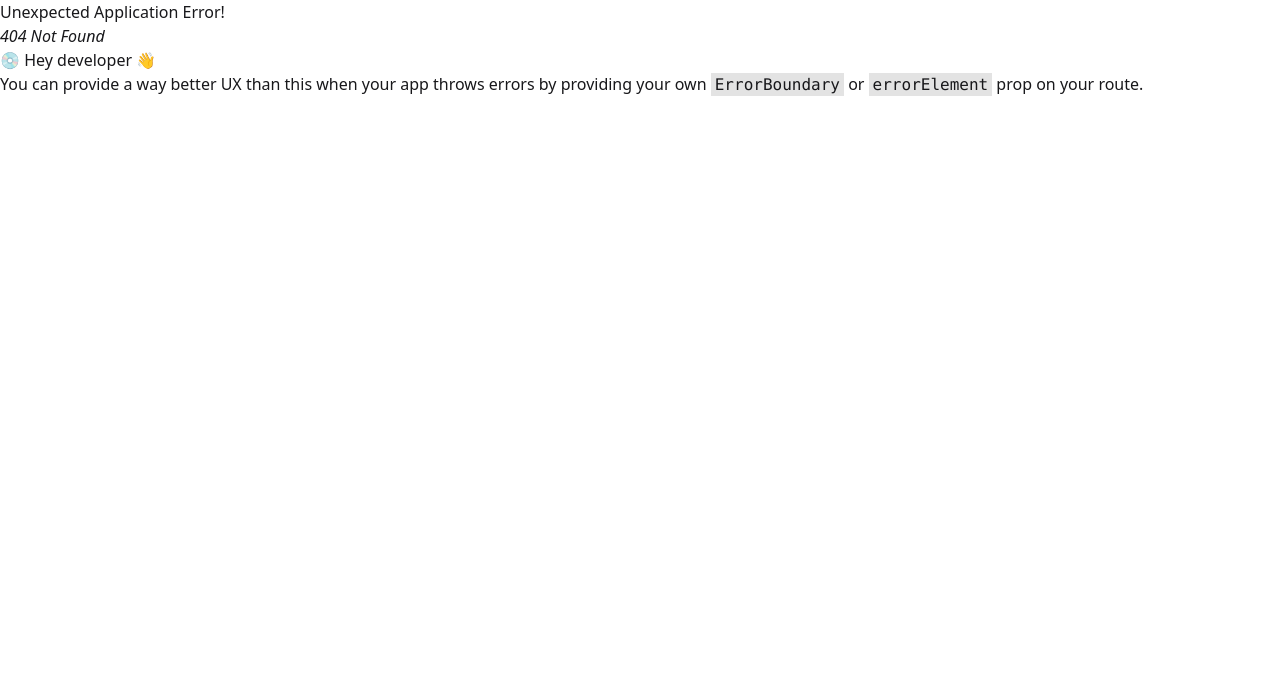
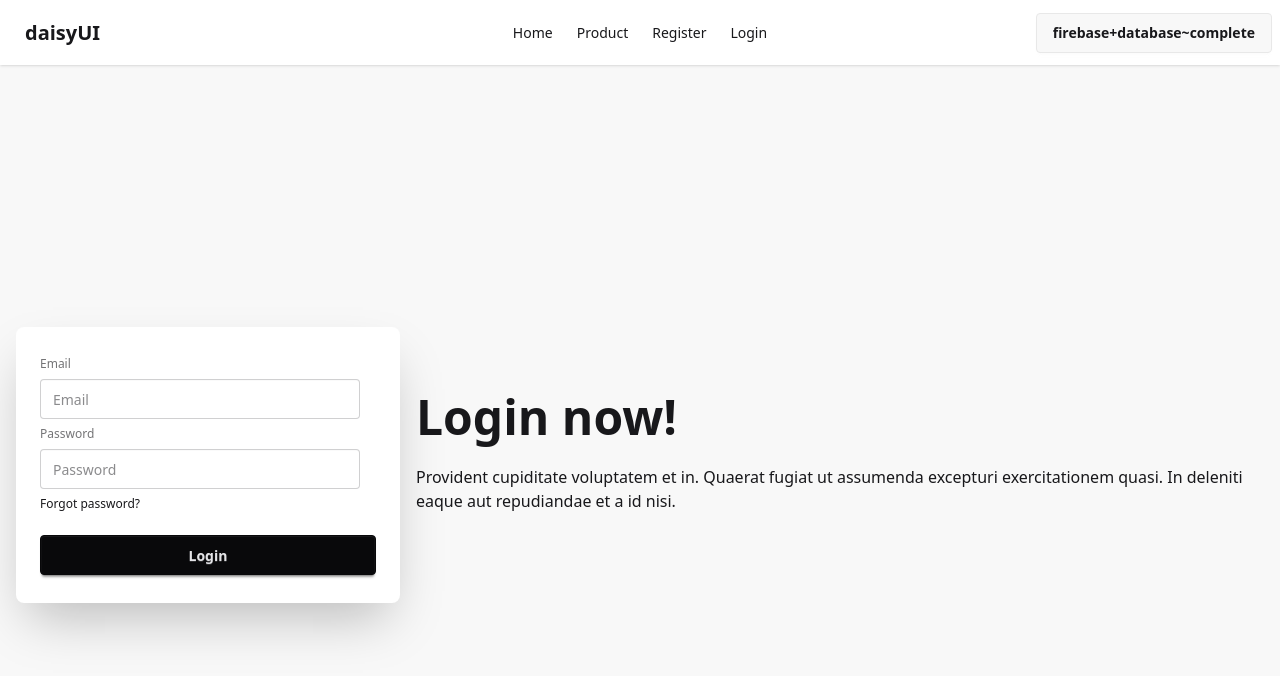
Before and after one commit to RHrakib1/review-client, a React (Vite) app: page /login in a window 1280 px wide. Before the commit this address had no page. Shown: the top 676 px of the page. Built offline with nearby package versions, Linux system fonts and the light colour scheme.

Commit message:
add to the restart

```diff
--- /dev/null
+++ b/src/Home.jsx
@@ -0,0 +1,12 @@
+import React from 'react'
+import Navbar from './Navbar'
+import { Outlet } from 'react-router-dom'
+
+export default function Home() {
+    return (
+        <div>
+            <Navbar></Navbar>
+            <Outlet></Outlet>
+        </div>
+    )
+}
--- /dev/null
+++ b/src/Login.jsx
@@ -0,0 +1,40 @@
+import React from 'react'
+
+export default function Login() {
+    const hendlelogin = e => {
+        const data = e.target
+        const email = data.email.value
+        const password = data.password.value
+        const objdata = { email, password }
+        console.log(objdata)
+    }
+    return (
+        <div>
+            <div className="hero bg-base-200 min-h-screen">
+                <div className="hero-content flex-col lg:flex-row-reverse">
+                    <div className="text-center lg:text-left">
+                        <h1 className="text-5xl font-bold">Login now!</h1>
+                        <p className="py-6">
+                            Provident cupiditate voluptatem et in. Quaerat fugiat ut assumenda excepturi exercitationem
+                            quasi. In deleniti eaque aut repudiandae et a id nisi.
+                        </p>
+                    </div>
+                    <div className="card bg-base-100 w-full max-w-sm shrink-0 shadow-2xl">
+                        <div className="card-body">
+                            <form onClick={hendlelogin}>
+                                <fieldset className="fieldset">
+                                    <label className="label">Email</label>
+                                    <input name='email' type="email" className="input" placeholder="Email" />
+                                    <label className="label">Password</label>
+                                    <input name='password' type="password" className="input" placeholder="Password" />
+                                    <div><a className="link link-hover">Forgot password?</a></div>
+                                    <button className="btn btn-neutral mt-4">Login</button>
+                                </fieldset>
+                            </form>
+                        </div>
+                    </div>
+                </div>
+            </div>
+        </div>
+    )
+}
--- /dev/null
+++ b/src/Navbar.jsx
@@ -0,0 +1,39 @@
+import React from 'react'
+import { Link } from 'react-router-dom'
+
+export default function Navbar() {
+
+    const links = <>
+        <Link to='/'><li><a>Home</a></li></Link>
+        <Link to='/viewproduct'><li><a>Product</a></li></Link>
+        <Link to='/register'><li><a>Register</a></li></Link>
+        <Link to='/login'><li><a>Login</a></li></Link>
+    </>
+    return (
+        <div>
+            <div className="navbar bg-base-100 shadow-sm">
+                <div className="navbar-start">
+                    <div className="dropdown">
+                        <div tabIndex={0} role="button" className="btn btn-ghost lg:hidden">
+                            <svg xmlns="http://www.w3.org/2000/svg" className="h-5 w-5" fill="none" viewBox="0 0 24 24" stroke="currentColor"> <path strokeLinecap="round" strokeLinejoin="round" strokeWidth="2" d="M4 6h16M4 12h8m-8 6h16" /> </svg>
+                        </div>
+                        <ul
+                            tabIndex={0}
+                            className="menu menu-sm dropdown-content bg-base-100 rounded-box z-1 mt-3 w-52 p-2 shadow">
+                            {links}
+                        </ul>
+                    </div>
+                    <a className="btn btn-ghost text-xl">daisyUI</a>
+                </div>
+                <div className="navbar-center hidden lg:flex">
+                    <ul className="menu menu-horizontal px-1">
+                        {links}
+                    </ul>
+                </div>
+                <div className="navbar-end">
+                    <a className="btn">firebase+database~complete</a>
+                </div>
+            </div>
+        </div>
+    )
+}
--- /dev/null
+++ b/src/Register.jsx
@@ -0,0 +1,35 @@
+import React from 'react'
+
+export default function Register() {
+    const hendleregister = (e) => {
+        const data = e.target
+        const email = data.email.value
+        const password = data.password.value
+        const objdata = { email, password }
+        console.log(objdata)
+    }
+    return (
+        <div>
+            <div className="hero bg-base-200 min-h-screen">
+                <div className="hero-content flex-col lg:flex-row-reverse">
+                    <div className="text-center lg:text-left">
+                        <h1 className="text-5xl font-bold">Register First!</h1>
+                    </div>
+                    <div className="card bg-base-100 w-full max-w-sm shrink-0 shadow-2xl">
+                        <div className="card-body">
+                            <form onSubmit={hendleregister}>
+                                <fieldset className="fieldset">
+                                    <label className="label">Email</label>
+                                    <input type="email" className="input" placeholder="Email" />
+                                    <label className="label">Password</label>
+                                    <input type="password" className="input" placeholder="Password" />
+                                    <button className="btn btn-neutral mt-4">Register</button>
+                                </fieldset>
+                            </form>
+                        </div>
+                    </div>
+                </div>
+            </div>
+        </div>
+    )
+}
--- a/src/main.jsx
+++ b/src/main.jsx
@@ -8,11 +8,18 @@ import {
 } from "react-router-dom";
 import View from './View.jsx';
 import Update from './Update.jsx';
+import Login from './Login.jsx';
+import Register from './Register.jsx';
+import Home from './Home.jsx';
 
 const router = createBrowserRouter([
   {
     path: "/",
-    element: <App></App>,
+    element: <Home></Home>,
+    children: [
+      {
+        index: true,
+        element: <App></App>
       },
       {
         path: '/viewproduct',
@@ -23,7 +30,18 @@ const router = createBrowserRouter([
         path: '/updateproduct/:id',
         element: <Update></Update>,
         loader: ({ params }) => fetch(`http://localhost:5000/products/${params.id}`)
+      },
+      {
+        path: '/login',
+        element: <Login></Login>
+      },
+      {
+        path: '/register',
+        element: <Register></Register>
       }
+    ]
+  },
+
 ]);
 
 createRoot(document.getElementById('root')).render(
```
Lines whose indentation alone changed are shown as unchanged.
